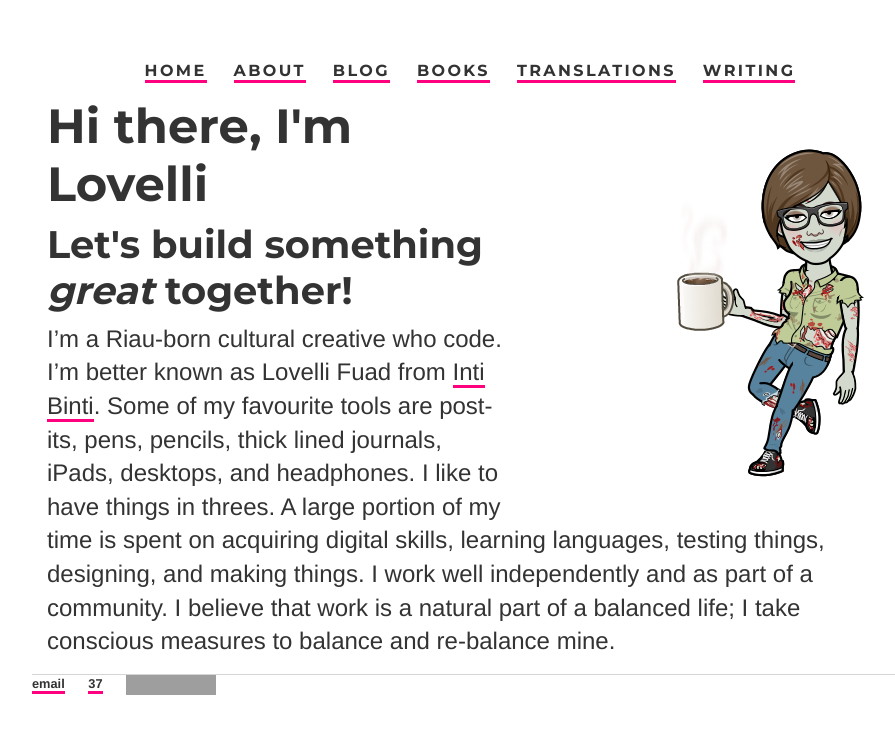
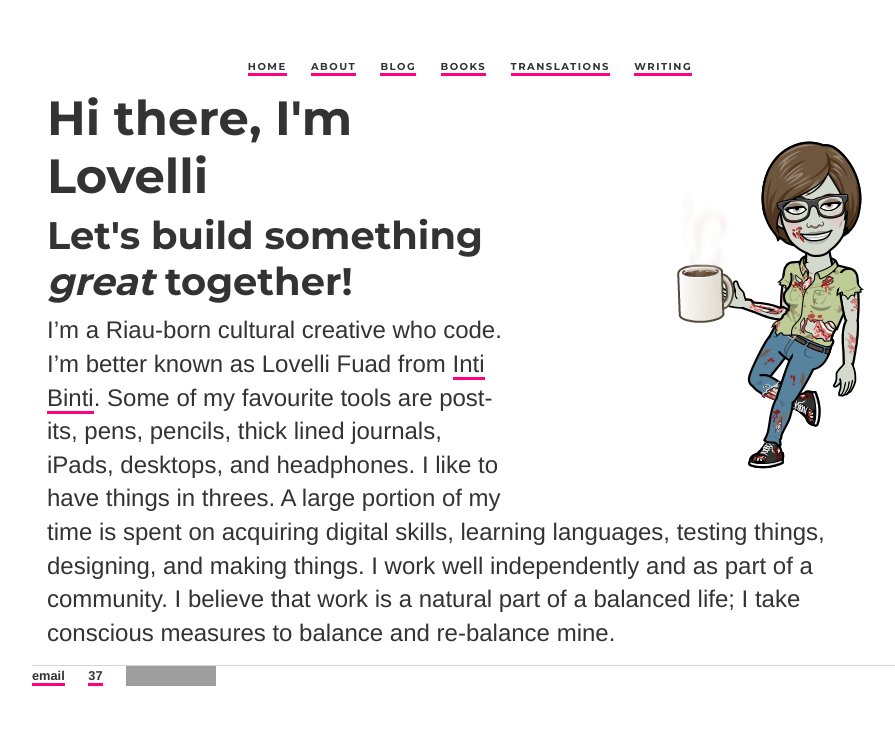
Before and after one commit to ariesti/ariesti.github.io, a Jekyll site: the page built from index.html, in a window 1280 px wide. Shown: the top 734 px of the page, without its empty margins (160-1055 px from the left). Built offline with Jekyll 4.4.1, drawn with Linux system fonts in a browser that asks for light colours; grey boxes are pictures that could not be loaded.

Commit message:
Update main.css

```diff
--- a/css/main.css
+++ b/css/main.css
@@ -1,6 +1,6 @@
 /* Head */
 header {font-family: Montserrat, sans-serif; letter-spacing: .15em; text-transform: uppercase; font-weight: lighter;
-        font-size: 1em; text-align: center;}
+        font-size: 10px; text-align: center;}
 
 /* Body */
 body { font-family: Helvetica Neue, sans-serif; margin: 60px auto; width: 70%; color: #333; overflow: auto; }
```
